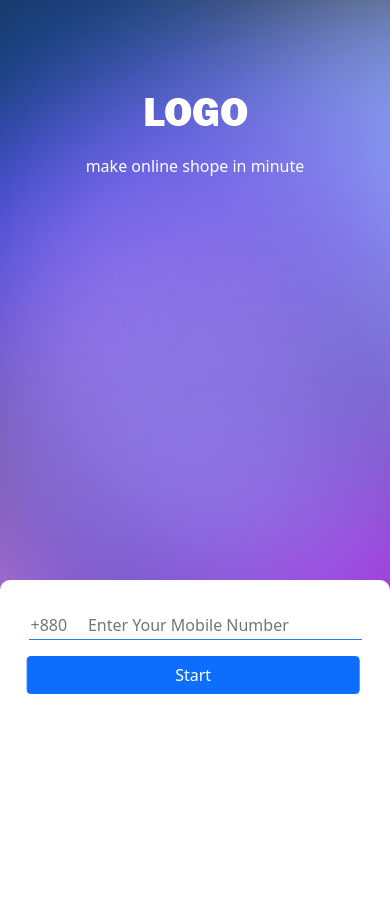
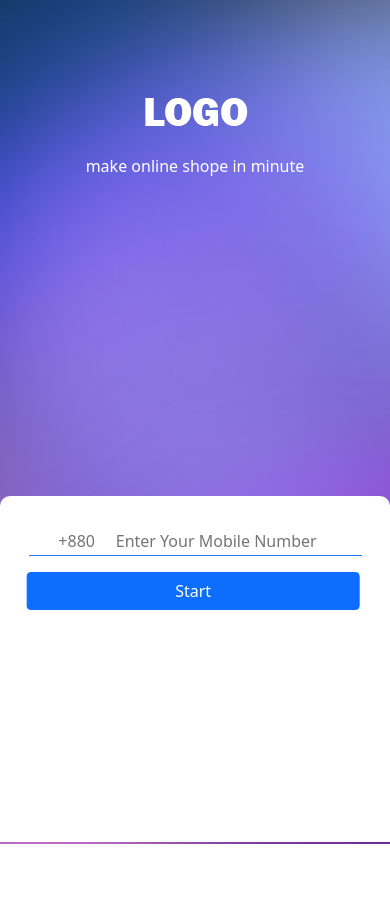
Before and after one commit to monirulislamakash/dukanapp, a Django app: page / in a window 390 px wide. After the commit the page ends 844 px from the top, so only its background shows below. Run offline with Django 3.2, Linux system fonts and the light colour scheme.

Commit message:
first commit1

```diff
--- a/static/style.css
+++ b/static/style.css
@@ -10,12 +10,12 @@
     }
     .divbody{
         width:100%;
-        height:60%;
+        height:50%;
     }
     .cover{
         width: 100%;
         background-color: #fff;
-        height:40%;
+        height:41%;
         padding: 10px;
         border-top-left-radius:10px;
         border-top-right-radius:10px;
@@ -30,6 +30,7 @@
         border-bottom: solid 1px #237cff;
         display: block;
         margin: 0 auto;
+        text-align: center;
     }
     .cover input:focus{
         outline: none !important;
```
